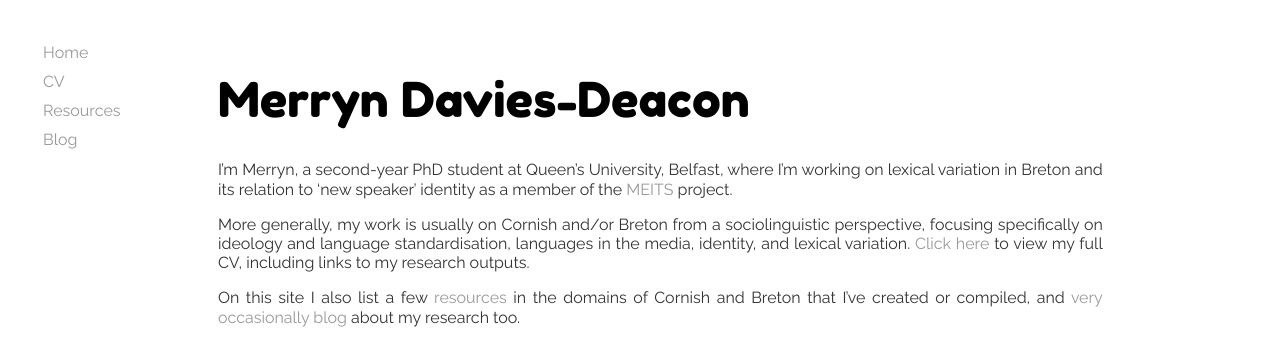
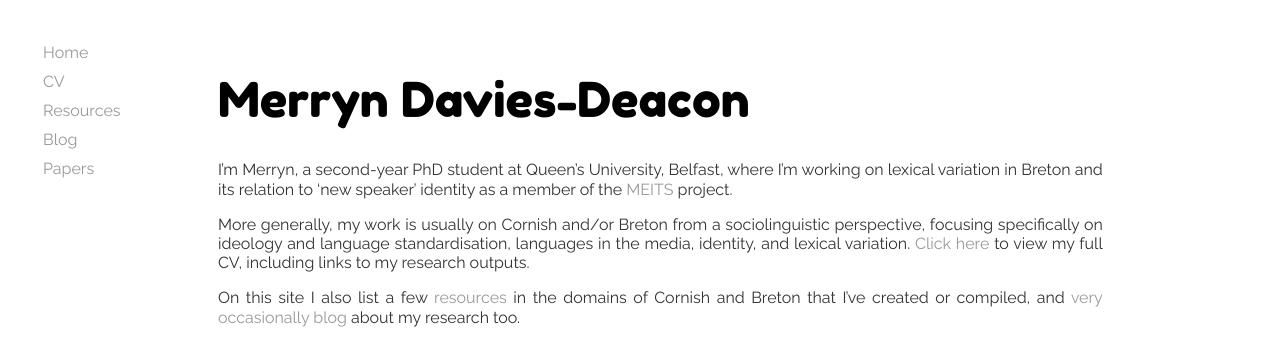
Before and after one commit to merryndd/merryndd.github.io, a Jekyll site: the page built from index.html, in a window 1280 px wide. Shown: the top 344 px of the page. Built offline with Jekyll 4.4.1, drawn with Linux system fonts in a browser that asks for light colours.

Commit message:
Update default.html

```diff
--- a/_layouts/default.html
+++ b/_layouts/default.html
@@ -13,6 +13,7 @@
 	        	<li><a href="/cv">CV</a></li>
         		<li><a href="/resources">Resources</a></li>
         		<li><a href="/news">Blog</a></li>
+			<li><a href="/papers">Papers</a></li>
 	    		</ul>
 			</nav>
 			<div class="container">
```
